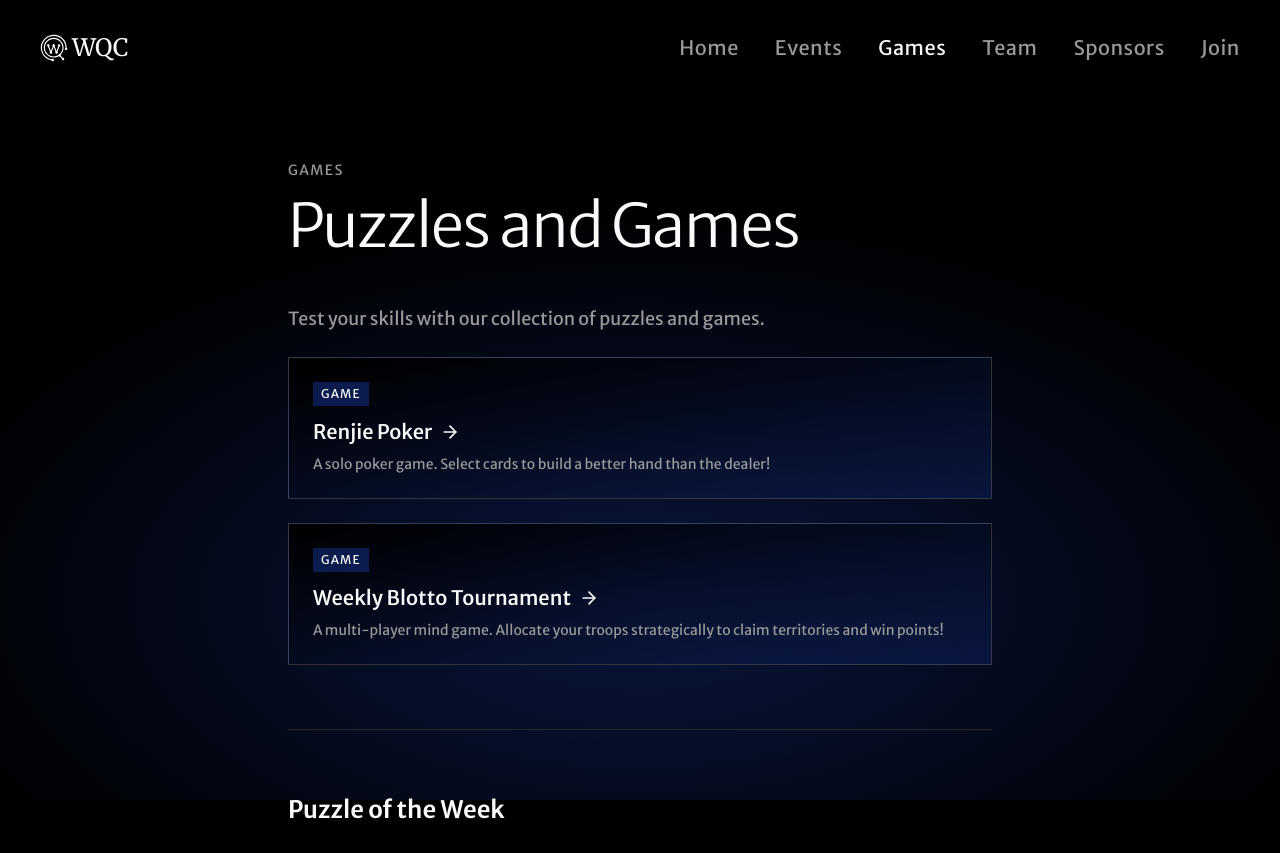
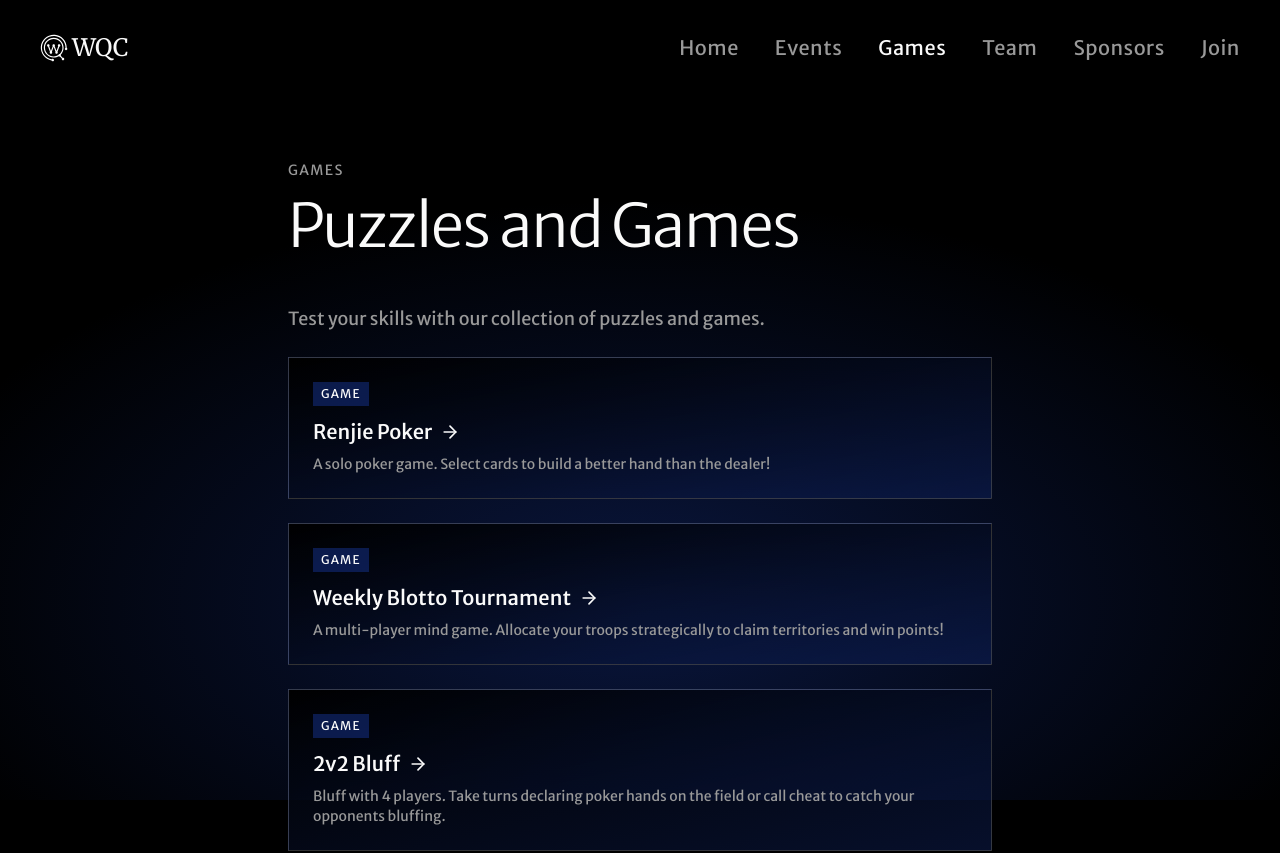
Before and after one commit to waterlooquantclub/waterlooquantclub.github.io, a React (Vite) app in the folder client/: page /games in a window 1280 px wide. Shown: the top 853 px of the page. Built offline with nearby package versions, Linux system fonts and the light colour scheme; the HTML template or start-up script is replaced by a standard one.

Commit message:
add 2v2 bluff card

```diff
--- a/client/src/pages/Games.tsx
+++ b/client/src/pages/Games.tsx
@@ -32,6 +32,14 @@ const Games = () => {
               url="/games/blotto"
             />
           </div>
+          <div className="mt-6 space-y-6">
+            <GameCard
+              title="2v2 Bluff"
+              description="Bluff with 4 players. Take turns declaring poker hands on the field or call cheat to catch your opponents bluffing."
+              url="/games/2v2bluff/"
+              external
+            />
+          </div>
           <div className="mt-16 pt-16 border-t border-border">
             <h2 className="text-2xl font-semibold mb-8">Puzzle of the Week</h2>
             <p className="text-muted-foreground">Coming soon...</p>
```
